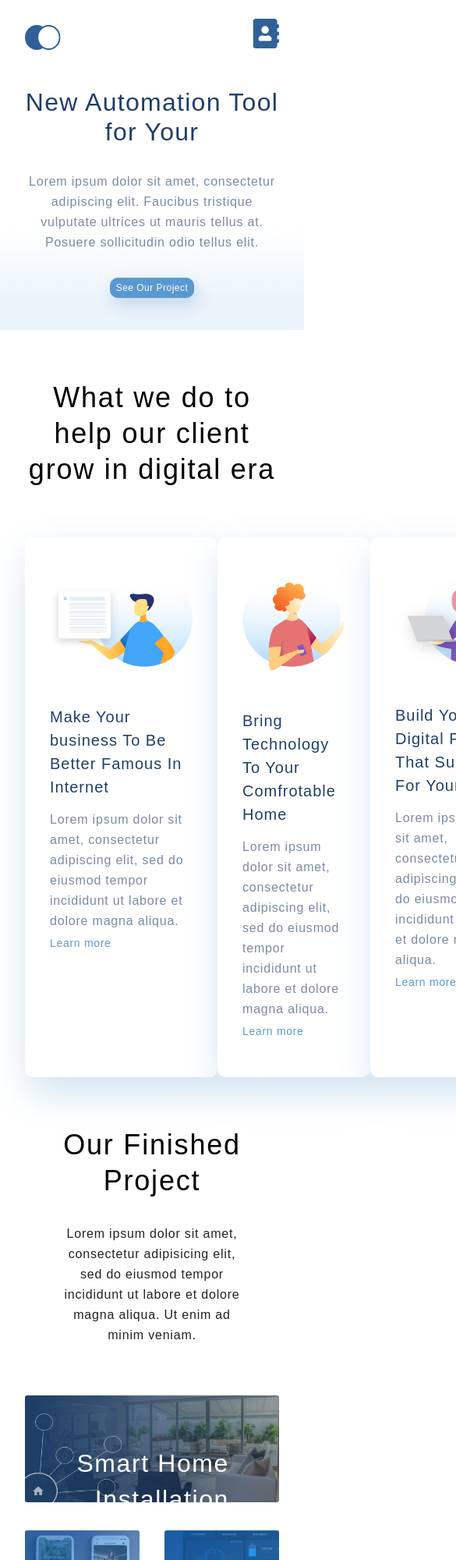
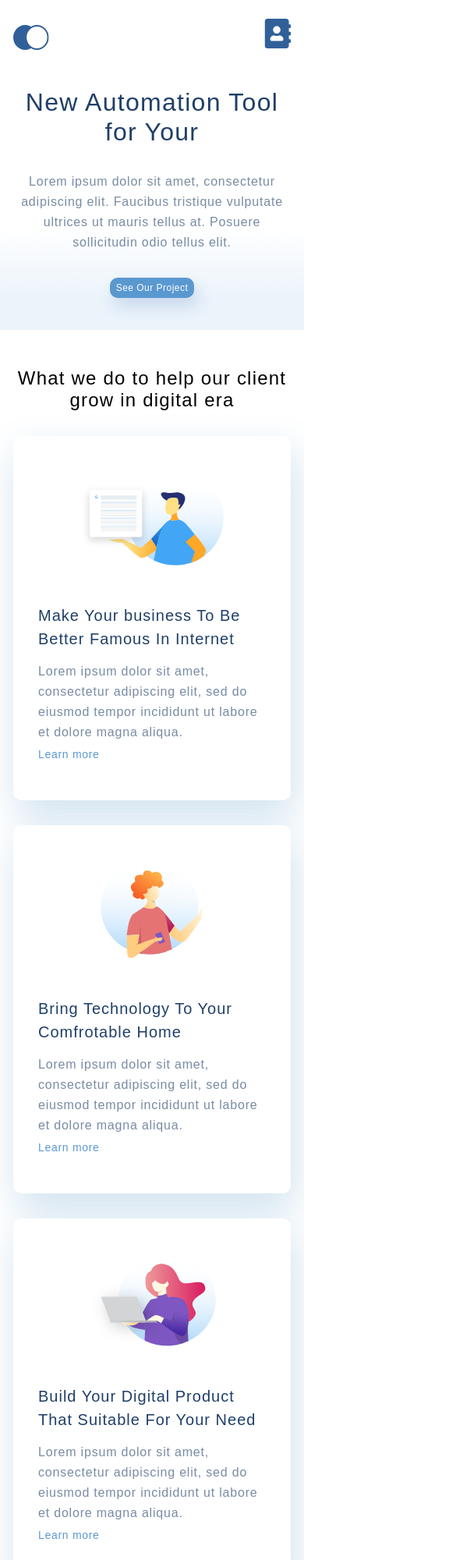
Before and after one commit to vlastroG/HTML_CSS, a plain HTML site: page index.html in a window 390 px wide. Shown: the top 2000 px of the page at 78% size, 585 px wide, since content can reach past the window. Drawn offline with Linux system fonts and the light colour scheme.

Commit message:
Адаптация основной части главной страницы.

```diff
--- a/index.html
+++ b/index.html
@@ -85,7 +85,7 @@
                 </div>
             </div>
         </div>
-        <div class="footer">
+        <!-- <div class="footer">
             <div class="container">
                 <div class="footer__last">
                     <div class="footer__last__attraction">
@@ -113,7 +113,7 @@
                     <p class="text footer__privacy_text">2022 All rights reserved.</p>
                 </div>
             </div>
-        </div>
+        </div> -->
     </div>
 </body>
 
--- a/styles/style.css
+++ b/styles/style.css
@@ -362,7 +362,16 @@ h1 {
 
     .top__info {
         background-size: 44%;
-        background-position: right 280px;
+        background-position: right 240px;
+    }
+
+    .our__products {
+        flex-direction: column;
+        align-items: center;
+    }
+
+    .product {
+        margin-bottom: 32px;
     }
 }
 
@@ -371,7 +380,12 @@ h1 {
         padding-top: 24px;
     }
 
-    .top {
+    .container {
+        padding-left: 17px;
+        padding-right: 17px;
+    }
+
+    .top__box {
         min-height: 376px;
         padding-bottom: 41px;
         box-sizing: border-box;
@@ -406,4 +420,54 @@ h1 {
         padding: 0 8px;
         margin-top: 32px;
     }
+
+    .top {
+        min-height: 308px;
+    }
+
+    .heading {
+        font-size: 24px;
+        line-height: 28px;
+    }
+
+    .what-we-do {
+        padding-top: 48px;
+    }
+
+    .our__products {
+        padding-top: 32px;
+    }
+
+    .product {
+        width: 100%;
+    }
+
+    .text_project {
+        width: 100%;
+        margin-bottom: 82px;
+    }
+
+    .project__text {
+        font-size: 16px;
+        line-height: 19px;
+        top: 16px;
+        right: 16px;
+    }
+
+    .project__text__app {
+        left: 16px;
+        top: 16px;
+        font-size: 16px;
+        line-height: 19px;
+    }
+
+    .project__parent {
+        flex-direction: column;
+        margin-top: 16px;
+    }
+
+    .project__item_margin {
+        margin-right: 0;
+        margin-bottom: 16px;
+    }
 }
```
